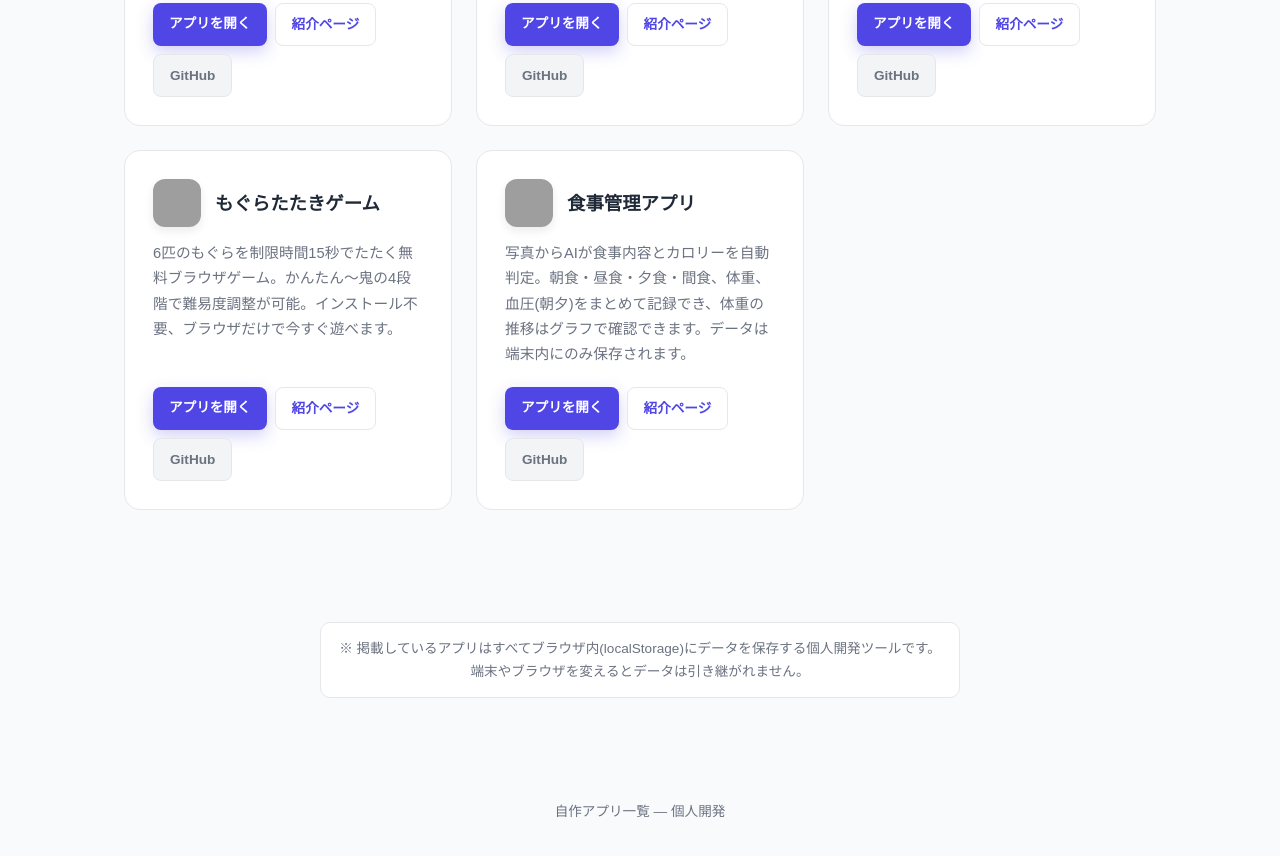
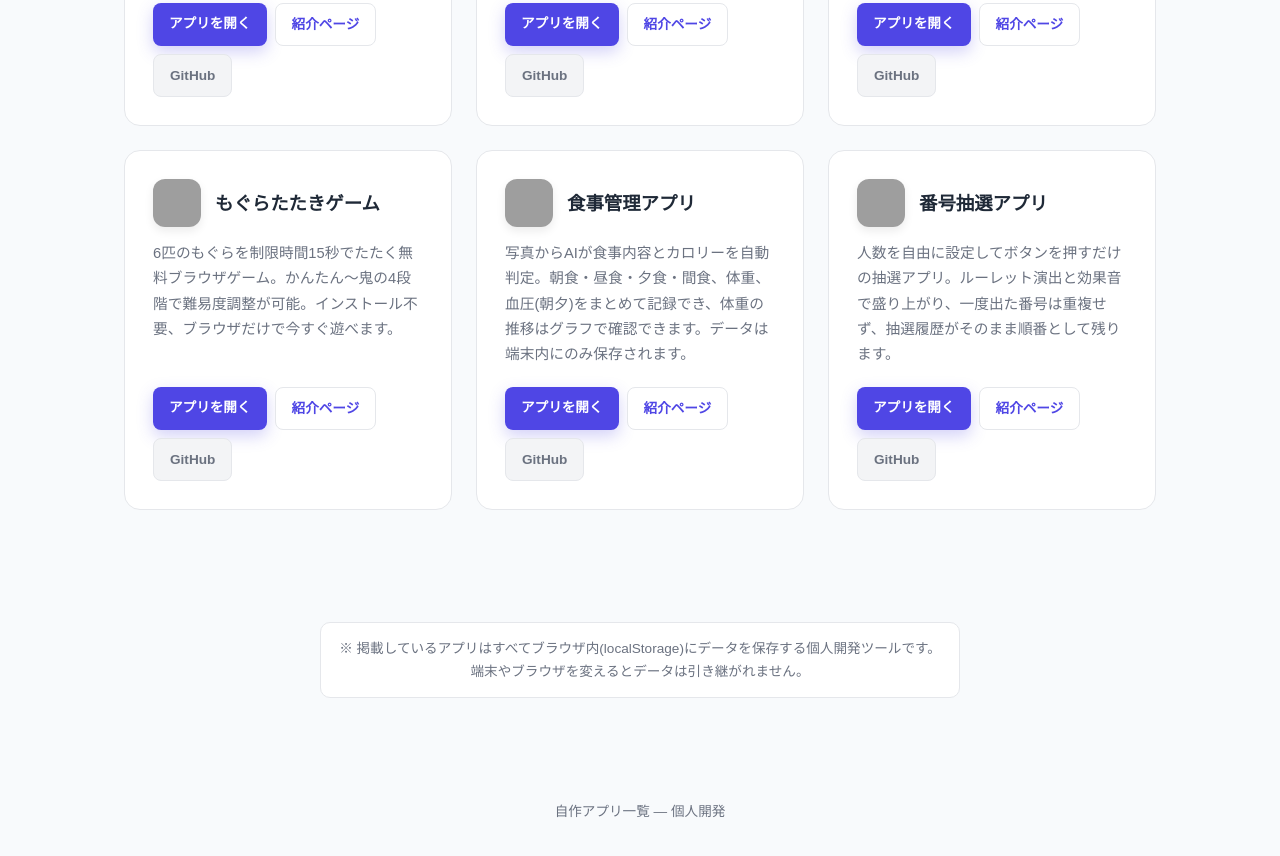
Before and after one commit to minmin1224/my-apps, a plain HTML site: page index.html in a window 1280 px wide. Shown: the part 1345-2201 px from the top of the page. Drawn offline with Linux system fonts and the light colour scheme; grey boxes are pictures that could not be loaded.

Commit message:
番号抽選アプリをアプリ一覧に追加

```diff
--- a/index.html
+++ b/index.html
@@ -4,12 +4,12 @@
 <meta charset="UTF-8">
 <meta name="viewport" content="width=device-width, initial-scale=1.0">
 <title>自作アプリ一覧 | 個人開発ポートフォリオ</title>
-<meta name="description" content="個人開発した8つのWebアプリをまとめて紹介するポートフォリオページ。インストール不要、ブラウザだけですぐに使えます。">
+<meta name="description" content="個人開発した9つのWebアプリをまとめて紹介するポートフォリオページ。インストール不要、ブラウザだけですぐに使えます。">
 <meta name="google-site-verification" content="Q1--2lno7sc8dbzbWnK2ATfke8evD_f6MQw6nGESCh0" />
 <link rel="canonical" href="https://minmin1224.github.io/my-apps/">
 <meta property="og:type" content="website">
 <meta property="og:title" content="自作アプリ一覧 | 個人開発ポートフォリオ">
-<meta property="og:description" content="個人開発した8つのWebアプリをまとめて紹介するポートフォリオページ。インストール不要、ブラウザだけですぐに使えます。">
+<meta property="og:description" content="個人開発した9つのWebアプリをまとめて紹介するポートフォリオページ。インストール不要、ブラウザだけですぐに使えます。">
 <meta property="og:url" content="https://minmin1224.github.io/my-apps/">
 <meta property="og:image" content="https://minmin1224.github.io/To-Dooon-/app/icons/icon-192.png">
 <meta name="twitter:card" content="summary">
@@ -314,6 +314,19 @@
           </div>
         </div>
 
+        <div class="app-card">
+          <div class="head">
+            <img src="https://minmin1224.github.io/order-decider-app-public/icon.png" alt="番号抽選アプリ アイコン">
+            <h3>番号抽選アプリ</h3>
+          </div>
+          <p class="desc">人数を自由に設定してボタンを押すだけの抽選アプリ。ルーレット演出と効果音で盛り上がり、一度出た番号は重複せず、抽選履歴がそのまま順番として残ります。</p>
+          <div class="app-links">
+            <a class="btn btn-primary" href="https://minmin1224.github.io/order-decider-app-public/app/">アプリを開く</a>
+            <a class="btn btn-secondary" href="https://minmin1224.github.io/order-decider-app-public/">紹介ページ</a>
+            <a class="btn btn-ghost" href="https://github.com/minmin1224/order-decider-app-public">GitHub</a>
+          </div>
+        </div>
+
       </div>
     </div>
   </section>
```
